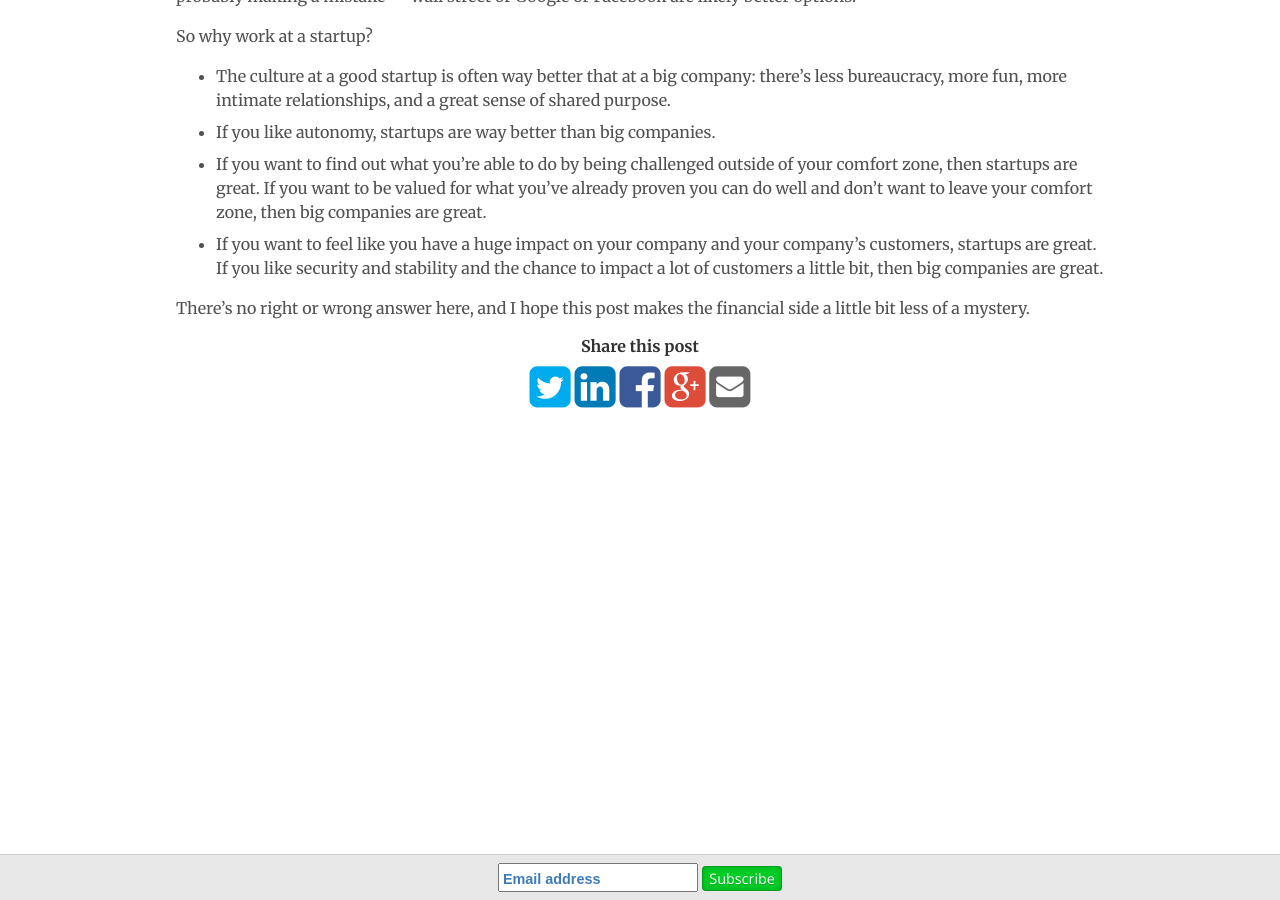
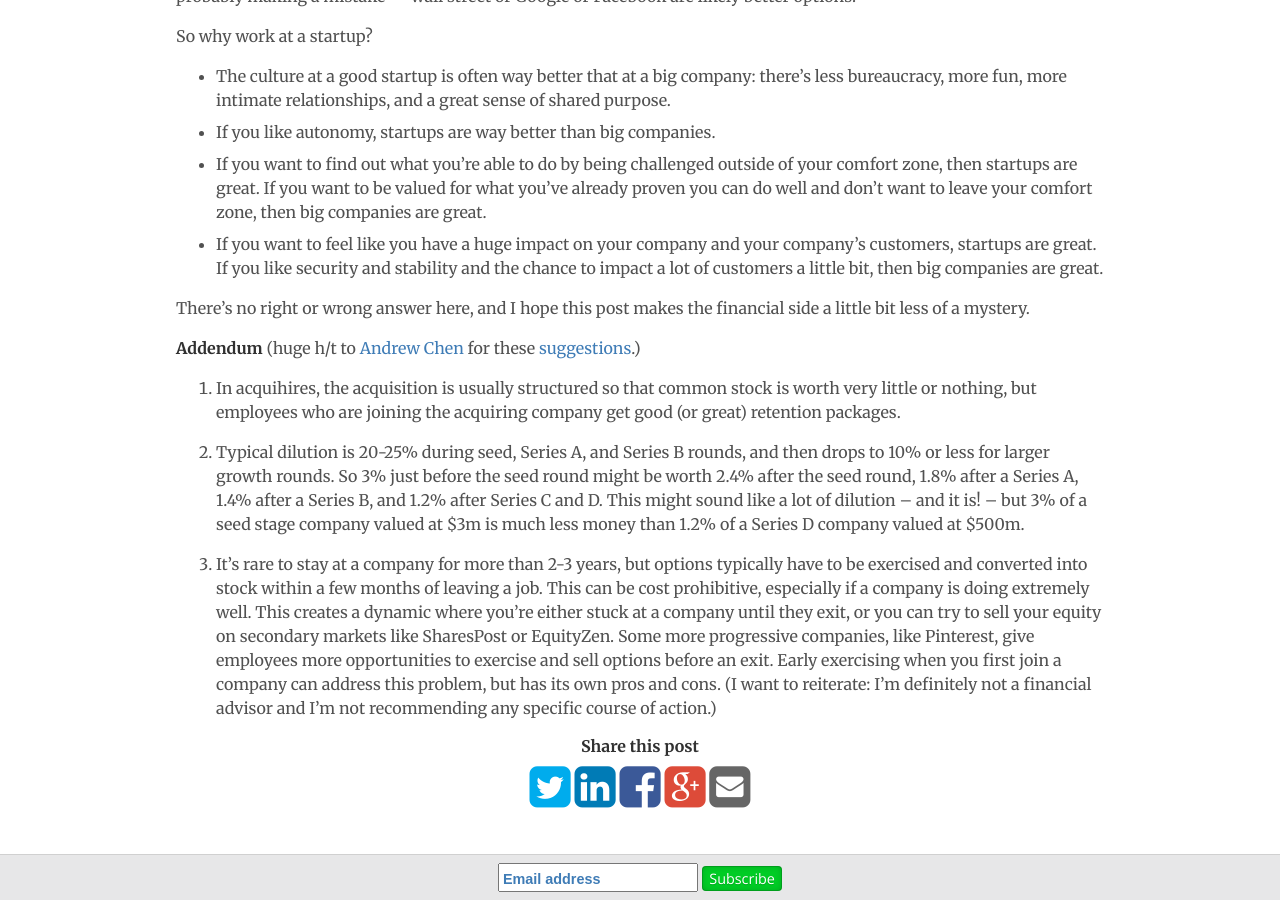
Before and after one commit to codingvc/codingvc, a Jekyll site: the page built from _posts/2015-05-13-valuing-employee-options.markdown, in a window 1280 px wide and 900 px high, scrolled down 2685 px. Built offline with Jekyll 4.4.1, drawn with Linux system fonts in a browser that asks for light colours; Markdown is read by kramdown in place of the engine named in the settings; comment, search, counter and statistics services are not loaded.

Commit message:
a few updates

```diff
--- a/_posts/2015-05-13-valuing-employee-options.markdown
+++ b/_posts/2015-05-13-valuing-employee-options.markdown
@@ -64,3 +64,12 @@ So why work at a startup?
 - If you want to feel like you have a huge impact on your company and your company's customers, startups are great. If you like security and stability and the chance to impact a lot of customers a little bit, then big companies are great.
 
 There's no right or wrong answer here, and I hope this post makes the financial side a little bit less of a mystery.
+
+
+**Addendum** (huge h/t to <a href="http://andrewchen.co/" target="_blank">Andrew Chen</a> for these <a href="http://quibb.com/links/valuing-employee-options?comment_id=23036" target="_blank">suggestions</a>.)
+
+1. In acquihires, the acquisition is usually structured so that common stock is worth very little or nothing, but employees who are joining the acquiring company get good (or great) retention packages.
+
+2. Typical dilution is 20-25% during seed, Series A, and Series B rounds, and then drops to 10% or less for larger growth rounds. So 3% just before the seed round might be worth 2.4% after the seed round, 1.8% after a Series A, 1.4% after a Series B, and 1.2% after Series C and D. This might sound like a lot of dilution -- and it is! -- but 3% of a seed stage company valued at $3m is much less money than 1.2% of a Series D company valued at $500m.
+
+3. It's rare to stay at a company for more than 2-3 years, but options typically have to be exercised and converted into stock within a few months of leaving a job. This can be cost prohibitive, especially if a company is doing extremely well. This creates a dynamic where you're either stuck at a company until they exit, or you can try to sell your equity on secondary markets like SharesPost or EquityZen. Some more progressive companies, like Pinterest, give employees more opportunities to exercise and sell options before an exit. Early exercising when you first join a company can address this problem, but has its own pros and cons. (I want to reiterate: I'm definitely not a financial advisor and I'm not recommending any specific course of action.)
```
